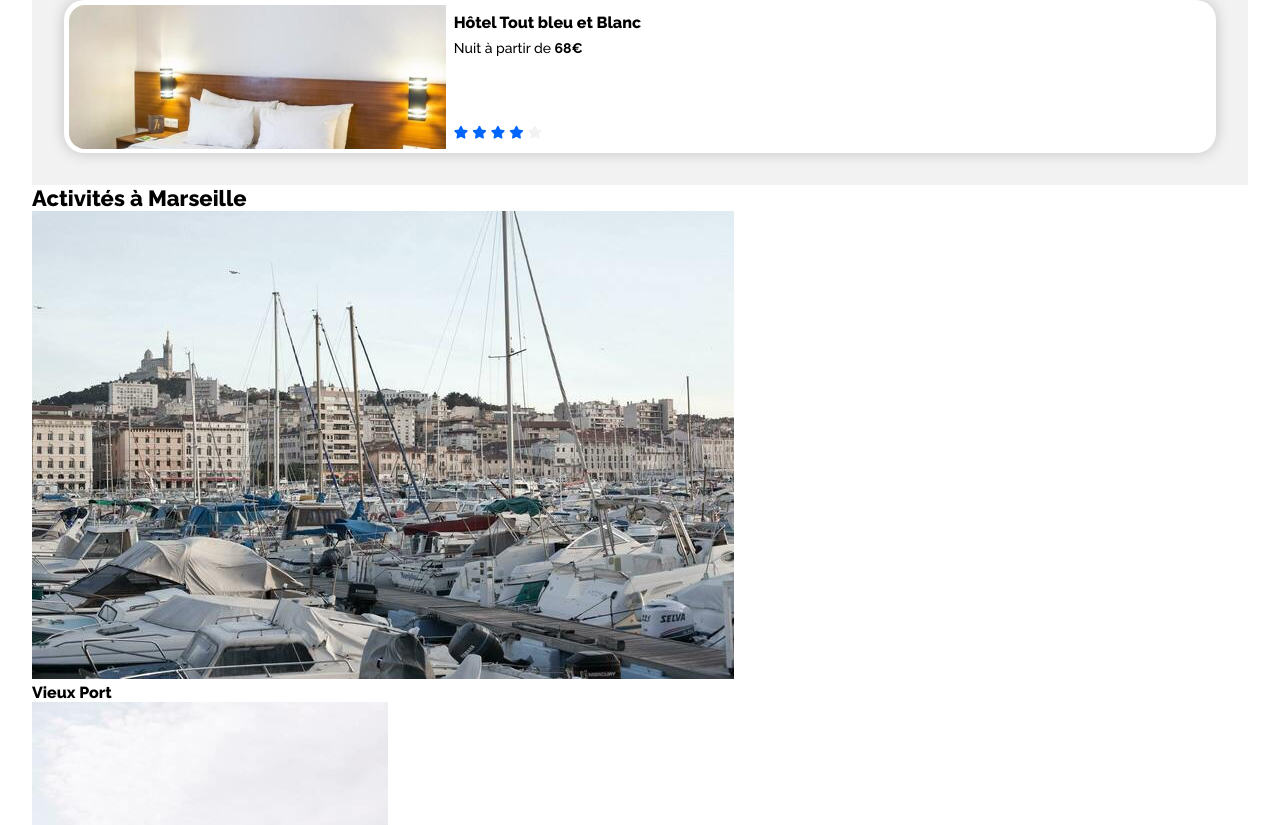
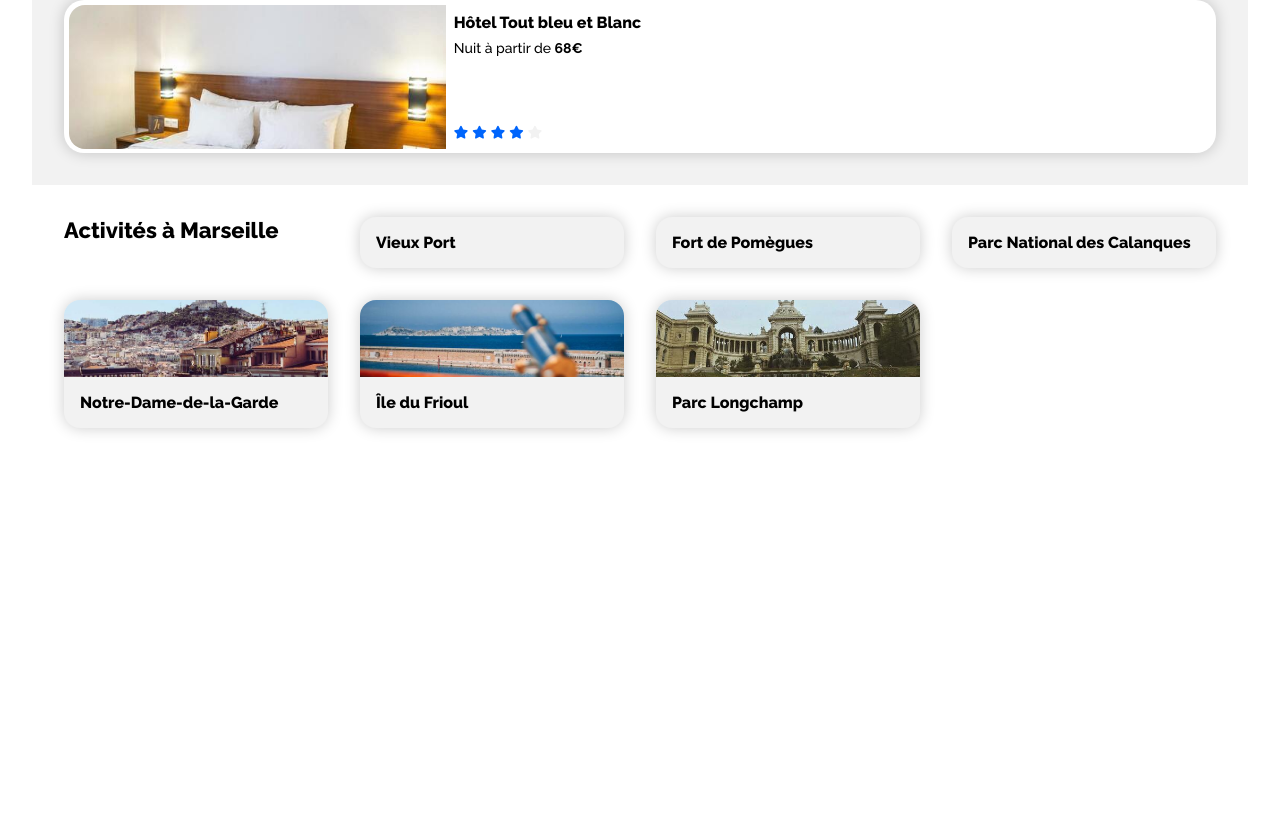
Before and after one commit to clement-31/ClementLasnier_07122020, a plain HTML site: page index.html in a window 1280 px wide. Shown: the part 2363-3188 px from the top of the page. Drawn offline with Linux system fonts and the light colour scheme.

Commit message:
ajout css section activités

```diff
--- a/style.css
+++ b/style.css
@@ -320,3 +320,40 @@ header{
 .hosting_populary_card_space{
     flex: 1;
 }
+
+
+/* Sections Activités */
+
+.activity{
+    display: grid;
+    grid-template-columns: repeat(4,1fr);
+    grid-template-rows: auto 8rem 2rem 2rem 2rem 9rem;
+    column-gap: 2rem;
+    row-gap: 2rem;
+    padding: 2rem;
+}
+
+.activity_card{
+    background-color: var(--bg-grey);
+    box-shadow: 0 0px 15px rgba(0, 0, 0, .2);
+    border-radius: 1rem;
+    overflow: hidden;
+    display: flex;
+    flex-direction: column;
+}
+
+.activity_card_wrapping{
+    flex: 1;
+    position: relative;
+}
+
+.activity_card_wrapping_img{
+    position: absolute;
+    height: 100%;
+    width: 100%;
+    object-fit: cover;
+}
+
+.activity_card_title{
+    margin: 1rem;
+}
```
